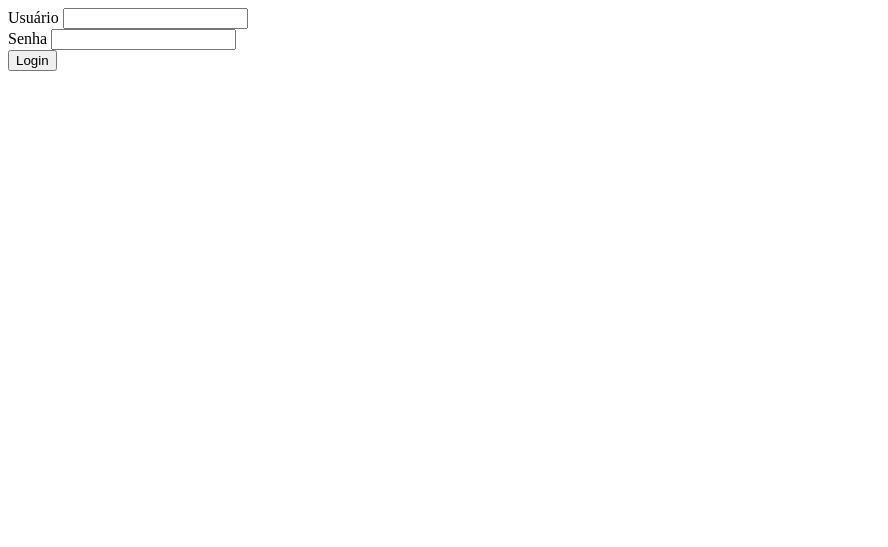
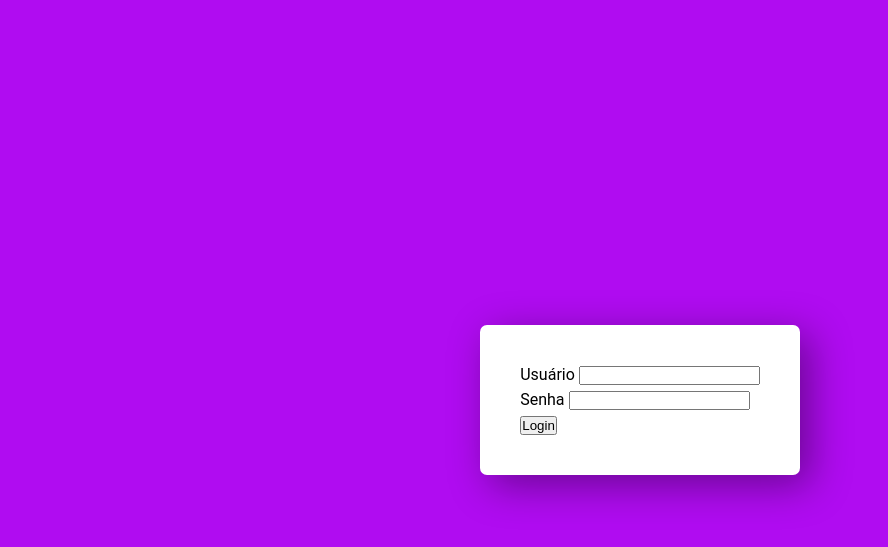
Before and after one commit to gmonteiro13/rock-paper-scissors, a Django app: page /login/ in a window 1280 px wide. Shown: the top 547 px of the page, without its empty margins (0-888 px from the left). Run offline with Django 5.2, Linux system fonts and the light colour scheme.

Commit message:
Adds main.css file, configures LoginView post method

```diff
--- a/click_games/views.py
+++ b/click_games/views.py
@@ -1,4 +1,6 @@
-from django.shortcuts import render
+from django.shortcuts import render, redirect
+from django.contrib.auth import authenticate, login
+from django.contrib import messages
 from django.views import View
 from click_games.forms import LoginForm
 
@@ -13,6 +15,17 @@ class LoginView(View):
     def post(self, request):
         form = LoginForm(request.POST)
         if form.is_valid():
-            return render(request, 'sucesso.html')
-        else:
-            return render(request, 'login.html', {'form': form})
+            usuario = form.cleaned_data['usuario']
+            senha = form.cleaned_data['senha']
+            user = authenticate(
+                request,
+                username=usuario,
+                password=senha
+            )
+            if user is not None:
+                login(request, user)
+                return redirect('home')
+            else:
+                messages.error(request, 'Usuário ou senha inválidos')
+                render(request, 'login.html', {'form': form})
+        return render(request, 'login.html', {'form': form})
--- a/desafio_semana_7/settings.py
+++ b/desafio_semana_7/settings.py
@@ -119,6 +119,10 @@ USE_TZ = True
 
 STATIC_URL = 'static/'
 
+STATICFILES_DIRS = [
+    BASE_DIR / 'static',
+]
+
 # Default primary key field type
 # https://docs.djangoproject.com/en/5.1/ref/settings/#default-auto-field
 
--- /dev/null
+++ b/static/main.css
@@ -0,0 +1,30 @@
+* {
+    margin: 0;
+    padding: 0;
+    box-sizing: border-box;
+}
+
+body {
+    font-family: 'Roboto', sans-serif;
+    background-color: #b00cf1;
+}
+
+.form-container {
+    display: flex;
+    flex-direction: column;
+    align-items: center;
+    align-content: center;
+    justify-content: center;
+    width: 100%;
+    height: 100vh;
+}
+
+.form-container form {
+    display: flex;
+    flex-direction: column;
+    background-color: #fff;
+    border-radius: 7px;
+    padding: 40px;
+    box-shadow: 10px 10px 40px rgba(0, 0, 0, 0.4);
+    gap: 5px
+}
--- a/templates/login.html
+++ b/templates/login.html
@@ -4,8 +4,11 @@
     <meta charset="UTF-8">
     <meta name="viewport" content="width=device-width, initial-scale=1.0">
     <title>Click Games</title>
+    {% load static %}
+    <link rel="stylesheet" href="{% static 'main.css' %}">
 </head>
 <body>
+    <div class="form-container">
         <form action="POST">
             {% csrf_token %}
             <div class="form-group">
@@ -22,7 +25,10 @@
                     <div class="error">{{ error }}</div>
                 {% endfor %}
             </div>
+            <div class="input-field">
                 <input type="submit" value="Login">
+            </div>
         </form>
+    </div>
 </body>
 </html>
```
Lines whose indentation alone changed are shown as unchanged.
